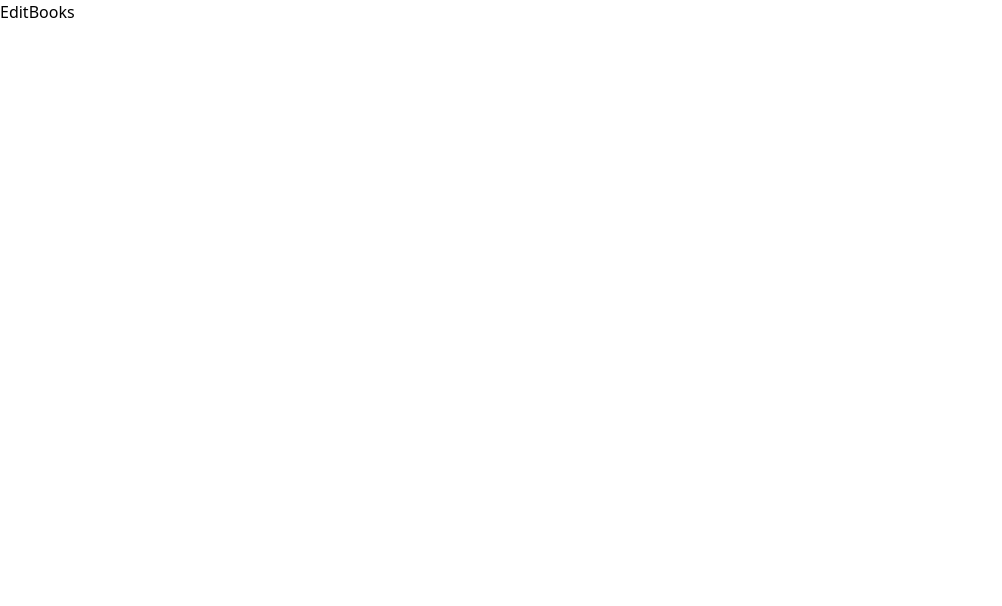
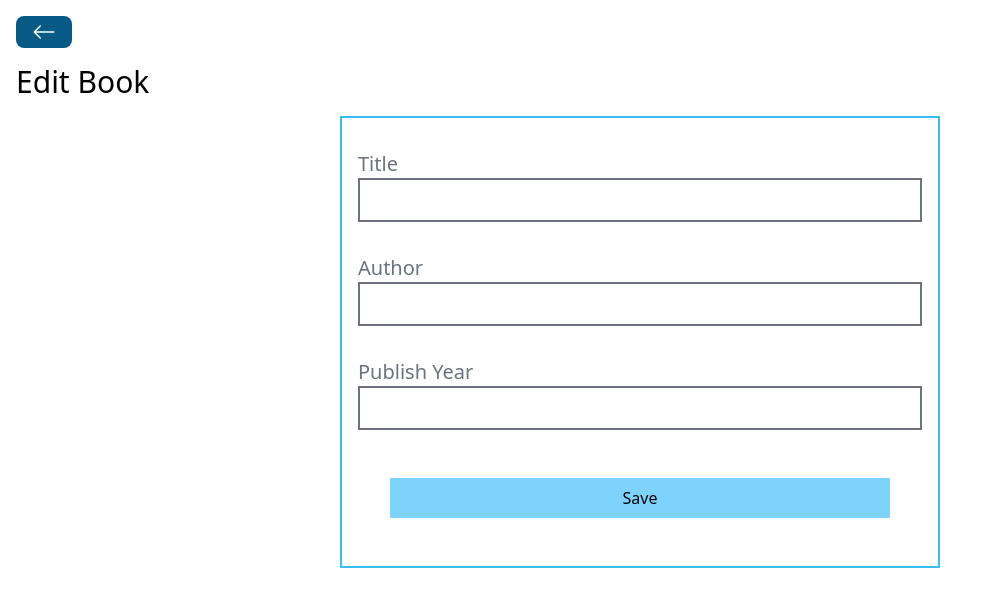
Before and after one commit to SanaUllahRasheed123/BookStore-MERN-stack, a React (Vite) app in the folder frontend/: page /books/edit/1 in a window 1280 px wide. Shown: the top 606 px of the page, without its empty margins (0-1002 px from the left). Built offline with nearby package versions, Linux system fonts and the light colour scheme; no server answers.

Commit message:
edit book

```diff
--- a/frontend/src/pages/EditBooks.jsx
+++ b/frontend/src/pages/EditBooks.jsx
@@ -1,7 +1,98 @@
+import { useState,useEffect } from "react"
+import BackButton from '../components/BackButton';
+import Spinner from '../components/Spinner';
+import axios from 'axios';
+import { useNavigate, useParams } from "react-router-dom";
+const EditBooks = () => {
+  const [title,setTitle] = useState('');
+  const [author,setAuthor] = useState('');
+  const [publishYear,setPublishYear] = useState('');
+  const [loading,setLoading] = useState(false);
+  const navigate = useNavigate();
+  const {id} = useParams();
+  useEffect(()=>{
+      setLoading(true);
+      axios.get(`http://localhost:5555/books/${id}`)
+      .then((response)=>{
+        setAuthor(response.data.author)
+        setPublishYear(response.data.publishYear)
+        setTitle(response.data.title)
+        setLoading(false);
 
-const EditBooks = () => {
+      }).catch((error)=>{
+        setLoading(false);
+        alert('An error happened. Please Check console')
+        console.log(error)
+      });
+  },[])
+
+  const handleSaveBook = () => {
+    const data = {
+      title,
+      author,
+      publishYear,
+    };
+    setLoading(true);
+    axios
+    .post('http://localhost:5555/books',data)
+    .then(()=>{
+      setLoading(false);
+      navigate('/');
+    })
+    .catch((error)=>{
+      setLoading(false);
+      alert("An error happened. Please Check console");
+      console.log(error)
+
+    });
+  };
   return (
-    <div>EditBooks</div>
+    <div className="p-4">
+      <BackButton/>
+      <h1 className="text-3xl my-4">Edit Book</h1>
+      {loading ? <Spinner/> :''}
+        <div className="flex flex-col border-2 border-sky-400 rounded=xl w-[600px] p-4 mx-auto">
+         <div className="my-4">
+          <label className="text-xl mr-4 text-gray-500">Title</label>
+          <input
+            type="text"
+            value={title}
+            onChange={(e)=>setTitle(e.target.value)}
+            className="border-2 border-gray-500 px-4 py-2 w-full"
+          />
+
+         </div>
+
+         <div className="my-4">
+          <label className="text-xl mr-4 text-gray-500">Author</label>
+          <input
+            type="text"
+            value={author}
+            onChange={(e)=>setAuthor(e.target.value)}
+            className="border-2 border-gray-500 px-4 py-2 w-full"
+          />
+
+         </div>
+
+         <div className="my-4">
+          <label className="text-xl mr-4 text-gray-500">Publish Year</label>
+          <input
+            type="number"
+            value={publishYear}
+            onChange={(e)=>setPublishYear(e.target.value)}
+            className="border-2 border-gray-500 px-4 py-2 w-full"
+          />
+
+         </div>
+         <button className="p-2 bg-sky-300 m-8" onClick={handleSaveBook}>
+          Save
+         </button>
+
+
+
+        </div>
+
+    </div>
   )
 }
 
```
